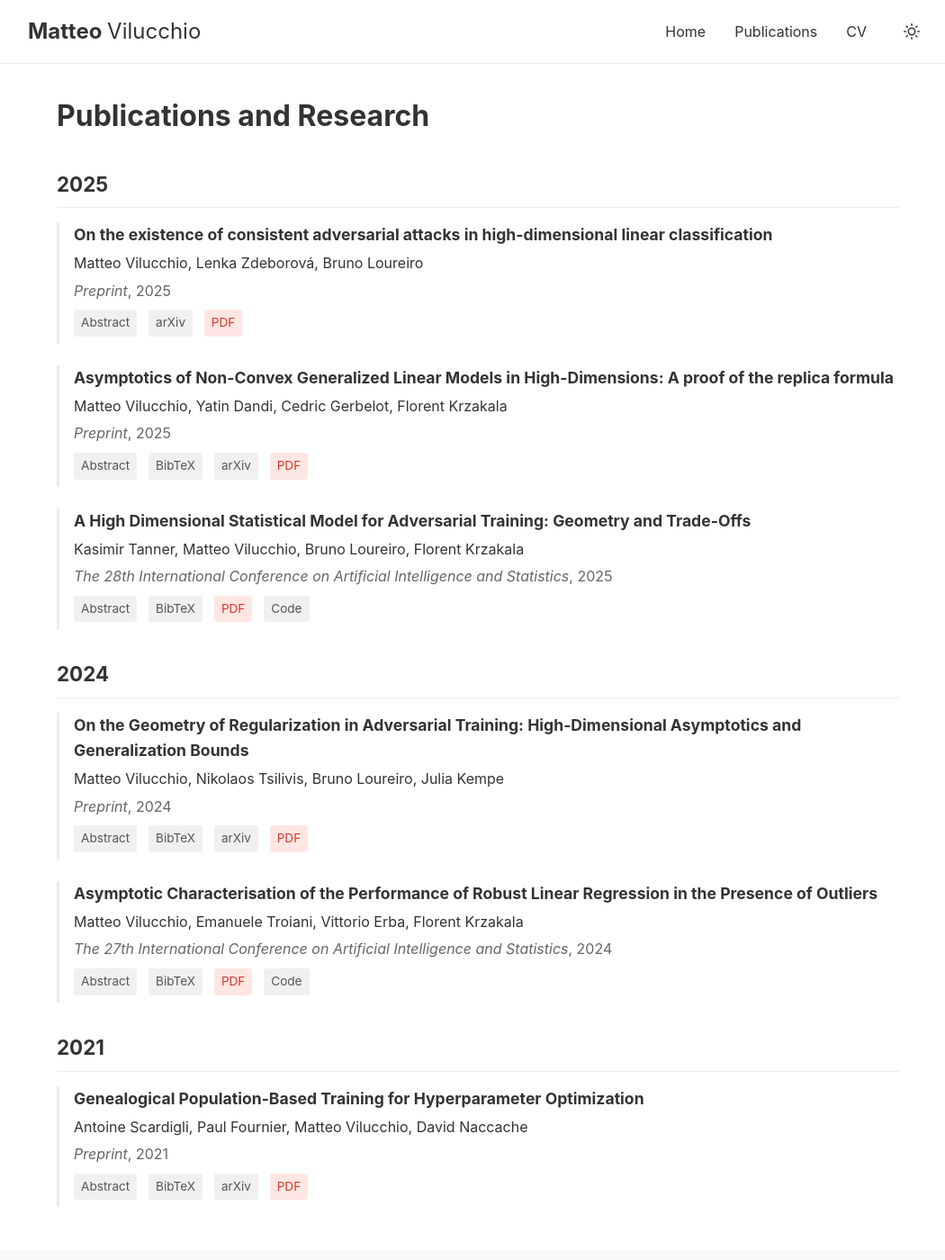
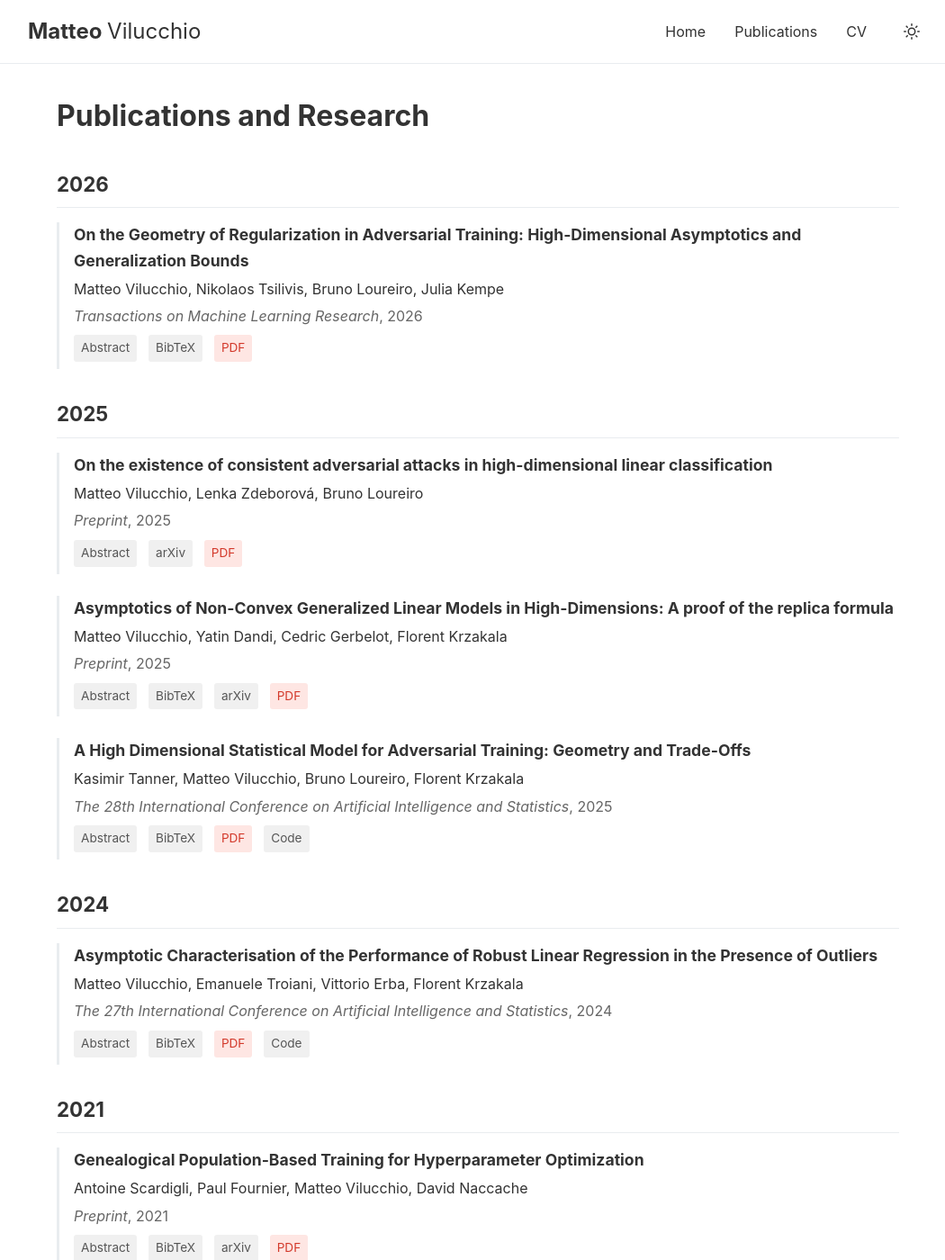
Before and after one commit to mvilucchio/mvilucchio.github.io, a Jekyll site: the page built from publications.md, in a window 1280 px wide and 1400 px high. Shown: the whole window at 90% size, without its empty margins (109-1159 px from the left). Built offline with Jekyll 4.4.1, drawn with Linux system fonts in a browser that asks for light colours.

Commit message:
Update geometry paper: TMLR 2026, new PDF link, remove code/arxiv fields
Agent-Logs-Url: https://github.com/mvilucchio/mvilucchio.github.io/sessions/e6ec710b-7b63-4197-9d53-539372d2ab04

Co-authored-by: mvilucchio <35531309+mvilucchio@users.noreply.github.com>

```diff
--- a/_data/publications.yml
+++ b/_data/publications.yml
@@ -55,17 +55,18 @@
 
 - title: "On the Geometry of Regularization in Adversarial Training: High-Dimensional Asymptotics and Generalization Bounds"
   authors: "Matteo Vilucchio, Nikolaos Tsilivis, Bruno Loureiro, Julia Kempe"
-  venue: "arXiv"
-  year: 2024
-  type: "preprint"
-  arxiv: "2410.16073"
-  pdf: "https://arxiv.org/pdf/2410.16073"
+  venue: "Transactions on Machine Learning Research"
+  year: 2026
+  type: "publication"
+  pdf: "https://openreview.net/pdf?id=vkmvuranbm"
   abstract: "Regularization, whether explicit in terms of a penalty in the loss or implicit in the choice of algorithm, is a cornerstone of modern machine learning. Indeed, controlling the complexity of the model class is particularly important when data is scarce, noisy or contaminated, as it translates a statistical belief on the underlying structure of the data. This work investigates the question of how to choose the regularization norm in the context of high-dimensional adversarial training for binary classification. To this end, we first derive an exact asymptotic description of the robust, regularized empirical risk minimizer for various types of adversarial attacks and regularization norms (including non-Lp norms). We complement this analysis with a uniform convergence analysis, deriving bounds on the Rademacher Complexity for this class of problems. Leveraging our theoretical results, we quantitatively characterize the relationship between perturbation size and the optimal choice of norm, confirming the intuition that, in the data scarce regime, the type of regularization becomes increasingly important for adversarial training as perturbations grow in size."
-  bibtex: "@article{vilucchio2024geometry,
+  bibtex: "@article{vilucchio2026geometry,
     title={On the Geometry of Regularization in Adversarial Training: High-Dimensional Asymptotics and Generalization Bounds},
     author={Vilucchio, Matteo and Tsilivis, Nikolaos and Loureiro, Bruno and Kempe, Julia},
-    journal={arXiv preprint arXiv:2410.16073},
-    year={2024}
+    journal={Transactions on Machine Learning Research},
+    year={2026},
+    url={https://openreview.net/forum?id=vkmvuranbm},
+    issn={2835-8856}
   }"
 
 - title: "Genealogical Population-Based Training for Hyperparameter Optimization"
```
